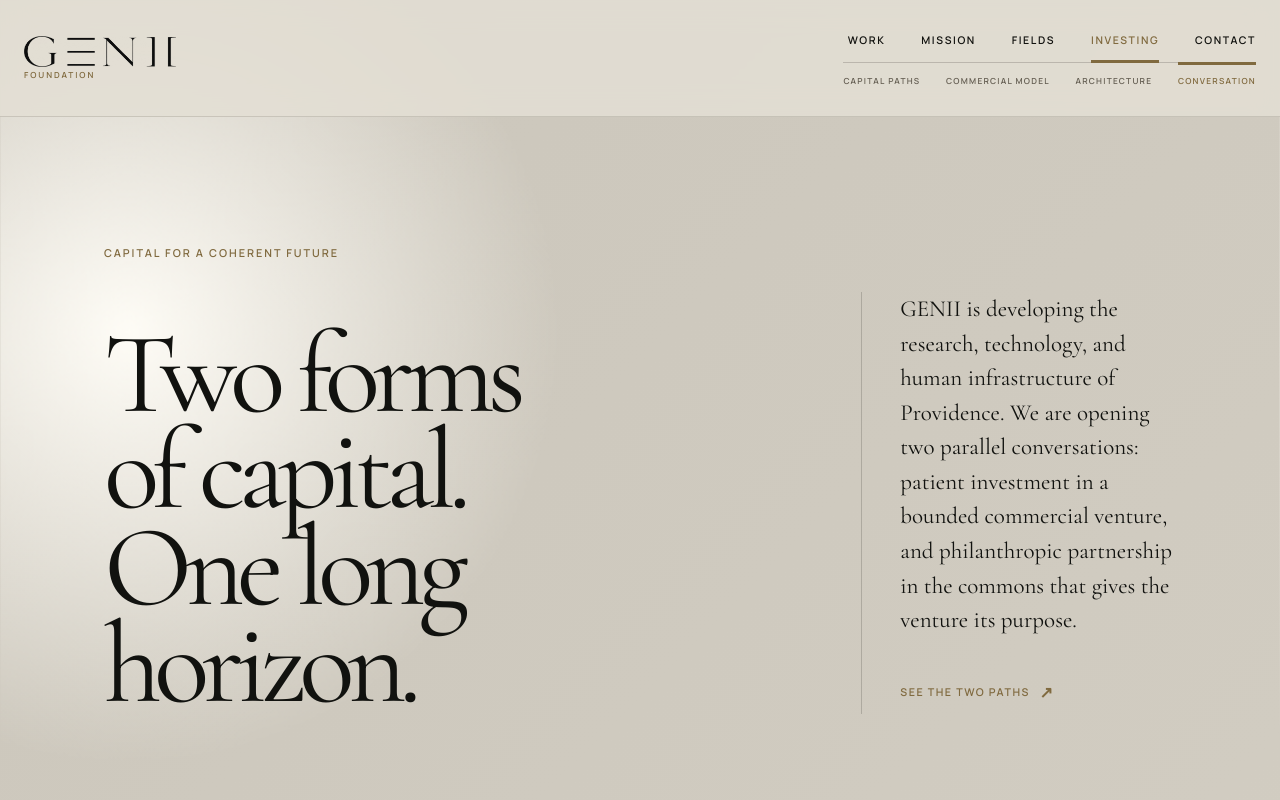
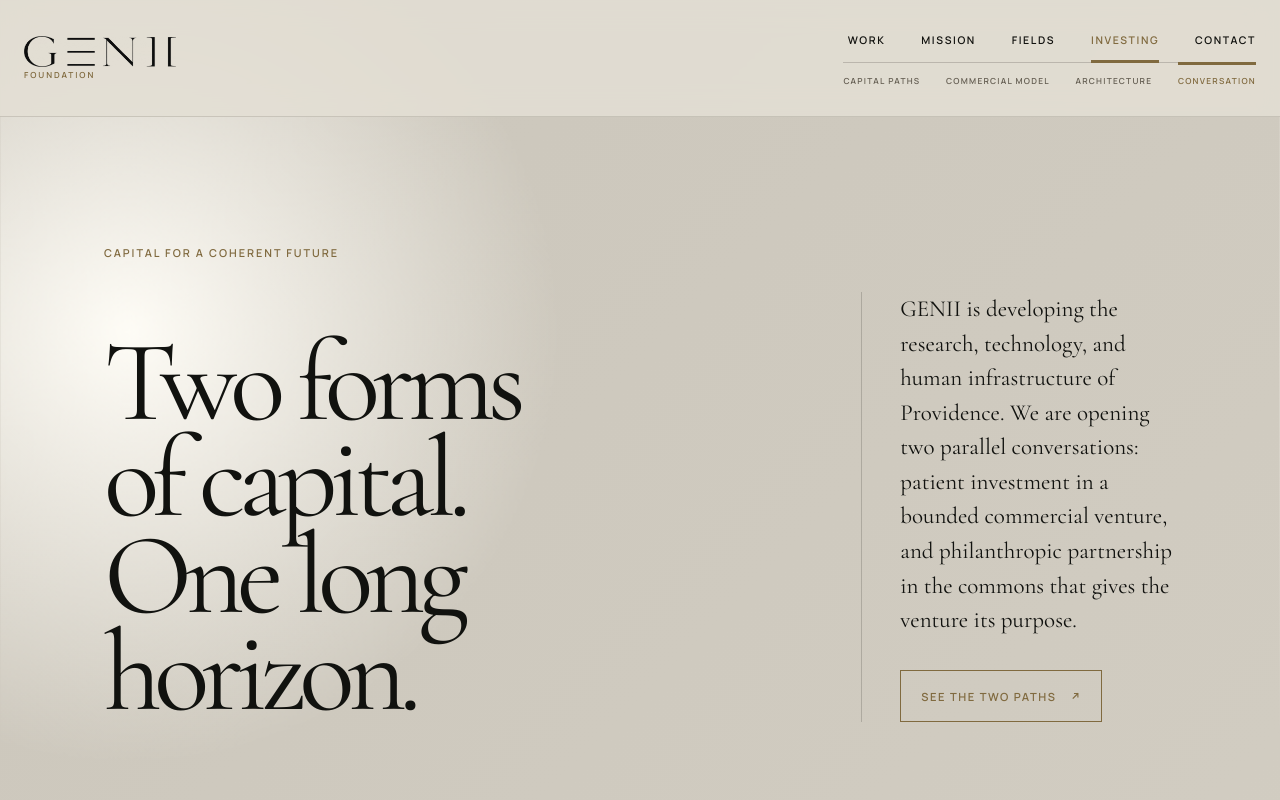
Before and after one commit to genii-foundation/genii-foundation-site, a Next.js app: page /investing in a window 1280 px wide. Shown: the top 800 px of the page. Built offline with nearby package versions, Linux system fonts and the light colour scheme.

Commit message:
fix: strengthen investing calls to action

```diff
--- a/app/investing/investing.module.css
+++ b/app/investing/investing.module.css
@@ -285,30 +285,59 @@
 .pathAction,
 .invitationAction {
   align-items: center;
+  border: 1px solid var(--gold);
   color: var(--gold);
   display: inline-flex;
-  font-size: 0.67rem;
+  font-size: 0.7rem;
   font-weight: 700;
-  gap: 0.6rem;
+  gap: 0.7rem;
+  justify-content: center;
   letter-spacing: 0.14em;
-  min-height: 2.75rem;
+  min-height: 3.25rem;
+  padding: 0.85rem 1.15rem 0.8rem 1.25rem;
   text-transform: uppercase;
-}
-
-.heroCopy a span,
-.pathAction span,
-.invitationAction span {
-  font-size: 1rem;
+  transition: background-color 180ms ease, border-color 180ms ease,
+    color 180ms ease, transform 180ms ease;
+}
+
+.actionArrow {
+  align-items: center;
+  display: inline-flex;
+  flex: 0 0 auto;
+  height: 0.9rem;
+  justify-content: center;
   transition: transform 160ms ease;
-}
-
-.heroCopy a:hover span,
-.heroCopy a:focus-visible span,
-.pathAction:hover span,
-.pathAction:focus-visible span,
-.invitationAction:hover span,
-.invitationAction:focus-visible span {
-  transform: translate(0.18rem, -0.18rem);
+  width: 0.9rem;
+}
+
+.actionArrow svg {
+  fill: none;
+  height: 100%;
+  overflow: visible;
+  stroke: currentColor;
+  stroke-linecap: square;
+  stroke-linejoin: miter;
+  stroke-width: 1.25;
+  width: 100%;
+}
+
+.heroCopy a:hover,
+.heroCopy a:focus-visible,
+.pathAction:hover,
+.pathAction:focus-visible,
+.invitationAction:hover,
+.invitationAction:focus-visible {
+  background: var(--gold);
+  color: var(--night);
+}
+
+.heroCopy a:hover .actionArrow,
+.heroCopy a:focus-visible .actionArrow,
+.pathAction:hover .actionArrow,
+.pathAction:focus-visible .actionArrow,
+.invitationAction:hover .actionArrow,
+.invitationAction:focus-visible .actionArrow {
+  transform: translate(0.12rem, -0.12rem);
 }
 
 .formationNote {
@@ -497,7 +526,6 @@
 .pathAction {
   align-self: flex-start;
   margin-top: auto;
-  padding-top: 3rem;
 }
 
 .twoChecks {
@@ -1766,9 +1794,10 @@
   .header nav a[aria-current="location"]::after,
   .skipLink,
   .header nav a::after,
-  .heroCopy a span,
-  .pathAction span,
-  .invitationAction span {
+  .heroCopy a,
+  .pathAction,
+  .invitationAction,
+  .actionArrow {
     animation: none;
     transition: none;
   }
--- a/app/investing/page.tsx
+++ b/app/investing/page.tsx
@@ -120,7 +120,13 @@ function Wordmark({ priority = false }: { priority?: boolean }) {
 }
 
 function Arrow() {
-  return <span aria-hidden="true">&#8599;</span>;
+  return (
+    <span aria-hidden="true" className={styles.actionArrow}>
+      <svg focusable="false" viewBox="0 0 16 16">
+        <path d="M5.75 10.25 11 5M7.25 5H11v3.75" />
+      </svg>
+    </span>
+  );
 }
 
 export default function InvestingPage() {
```
